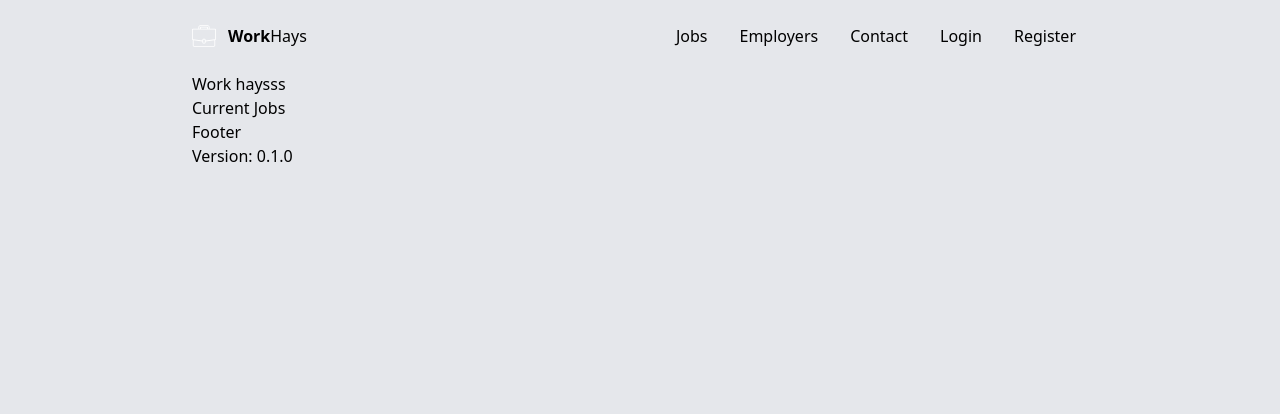
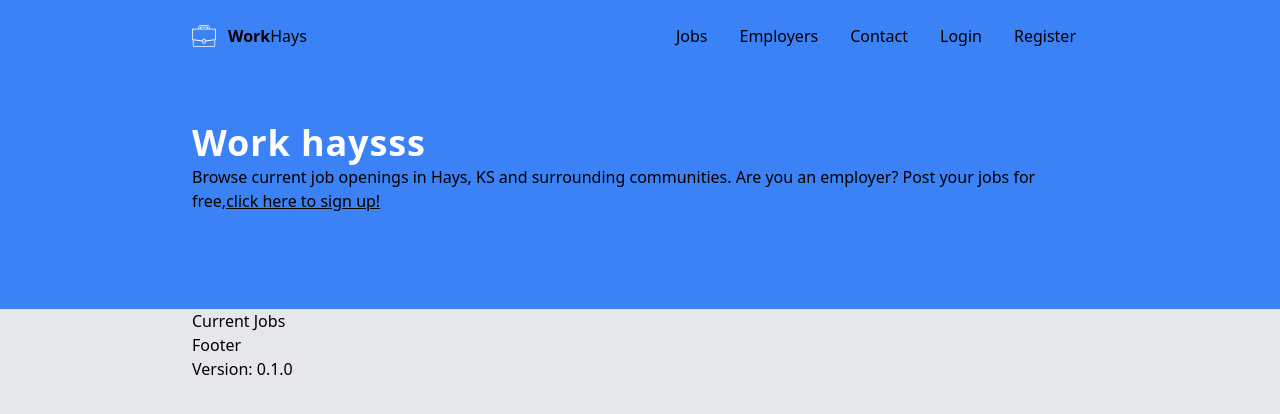
Before and after one commit to garrettbland/workhays, a Next.js app: page / in a window 1280 px wide. Shown: the top 414 px of the page. Built offline with nearby package versions, Linux system fonts and the light colour scheme.

Commit message:
working on navbar

```diff
--- /dev/null
+++ b/pages/_document.js
@@ -0,0 +1,22 @@
+import Document, { Html, Head, Main, NextScript } from 'next/document'
+
+class MyDocument extends Document {
+    static async getInitialProps(ctx) {
+        const initialProps = await Document.getInitialProps(ctx)
+        return { ...initialProps }
+    }
+
+    render() {
+        return (
+            <Html>
+                <Head />
+                <body className="bg-gray-200">
+                    <Main />
+                    <NextScript />
+                </body>
+            </Html>
+        )
+    }
+}
+
+export default MyDocument
--- a/pages/index.js
+++ b/pages/index.js
@@ -1,10 +1,19 @@
 import Layout from '@/components/Layout'
 import Header from '@/components/Header'
+import Link from 'next/link'
 
 const Home = () => {
     return (
         <Layout>
-            <Header title="Work haysss" />
+            <Header title="Work haysss">
+                <p>
+                    Browse current job openings in Hays, KS and surrounding communities. Are you an
+                    employer? Post your jobs for free,
+                    <Link href="/register">
+                        <a className="underline">click here to sign up!</a>
+                    </Link>
+                </p>
+            </Header>
             <CurrentJobs />
         </Layout>
     )
@@ -12,7 +21,7 @@ const Home = () => {
 
 const CurrentJobs = () => {
     return (
-        <div>
+        <div className="max-w-4xl mx-auto">
             <div>Current Jobs</div>
         </div>
     )
--- a/src/components/Header.js
+++ b/src/components/Header.js
@@ -1,15 +1,23 @@
 import PropTypes from 'prop-types'
 
-const Header = ({ title }) => {
+const Header = ({ title, description = null, children = null }) => {
     return (
-        <div>
-            <div className="max-w-4xl mx-auto">{title}</div>
+        <div className="bg-blue-500 -mt-20 relative">
+            <div className="max-w-4xl mx-auto pt-32 pb-24 px-4 lg:px-0">
+                <h1 className="text-4xl font-extrabold tracking-wide leading-tight text-white">
+                    {title}
+                </h1>
+                {description && !children && <p className="text-lg text-white">{description}</p>}
+                {children && <>{children}</>}
+            </div>
         </div>
     )
 }
 
 Header.propTypes = {
     title: PropTypes.string.isRequired,
+    description: PropTypes.string,
+    children: PropTypes.node,
 }
 
 export default Header
--- a/src/components/Layout.js
+++ b/src/components/Layout.js
@@ -4,9 +4,9 @@ import Footer from '@/components/Footer'
 
 const Layout = ({ children }) => {
     return (
-        <div className="min-h-screen bg-gray-200">
+        <div className="bg-gray-200">
             <Navbar />
-            <div className="max-w-4xl mx-auto">{children}</div>
+            {children}
             <Footer />
         </div>
     )
--- a/src/components/Navbar.js
+++ b/src/components/Navbar.js
@@ -34,11 +34,11 @@ const Navbar = () => {
 
 const DesktopNavbar = () => {
     return (
-        <div className="hidden md:flex max-w-4xl mx-auto justify-between items-center">
+        <div className="hidden md:flex max-w-4xl mx-auto justify-between items-center relative z-20">
             <LogoTitle />
             <div className="hidden md:grid grid-flow-col md:gap-2">
-                {links.map(({ title, href }) => (
-                    <Link href={href}>
+                {links.map(({ title, href }, index) => (
+                    <Link href={href} key={index}>
                         <a className="px-3 py-2 rounded-lg hover:bg-gray-600">{title}</a>
                     </Link>
                 ))}
@@ -49,7 +49,7 @@ const DesktopNavbar = () => {
 
 const MobileNavbar = () => {
     return (
-        <div className="flex md:hidden justify-between items-center">
+        <div className="flex md:hidden justify-between items-center relative z-20">
             <LogoTitle />
             <div className="w-8 h-8 text-gray-500 rounded-lg bg-gray-100 flex items-center justify-center">
                 <svg
```
Also changed, not shown: 1 other file (tests, documents, lock files or other folders).
